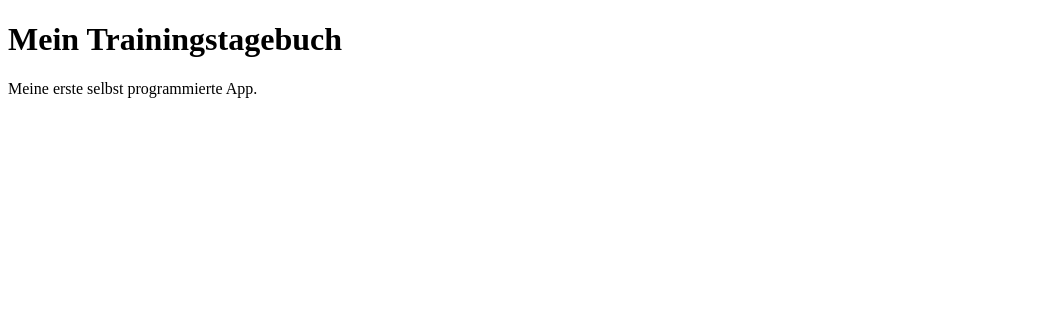
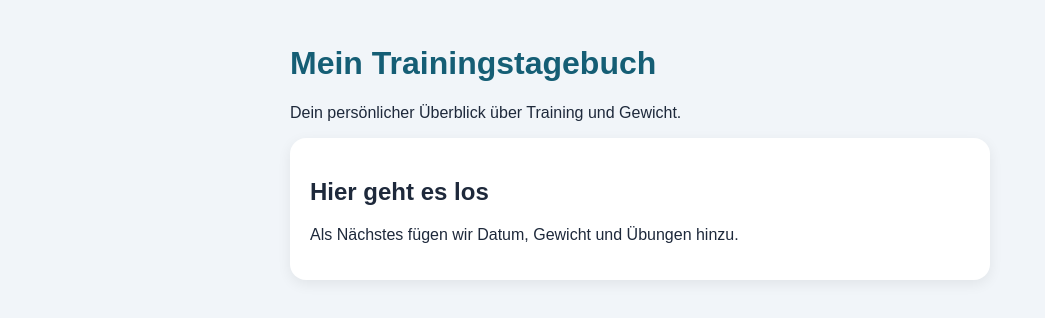
Before and after one commit to j28gk5mnp4-max/mein-trainingstagebuch, a plain HTML site: page index.html in a window 1280 px wide. Shown: the whole page, without its empty margins (0-1045 px from the left). Drawn offline with Linux system fonts and the light colour scheme.

Commit message:
Update index.html

```diff
--- a/index.html
+++ b/index.html
@@ -4,9 +4,41 @@
   <meta charset="utf-8">
   <meta name="viewport" content="width=device-width, initial-scale=1">
   <title>Mein Trainingstagebuch</title>
+  <style>
+    body {
+      font-family: Arial, sans-serif;
+      background: #f1f5f9;
+      color: #1e293b;
+      margin: 0;
+      padding: 24px;
+    }
+
+    main {
+      max-width: 700px;
+      margin: 0 auto;
+    }
+
+    h1 {
+      color: #155e75;
+    }
+
+    .karte {
+      background: white;
+      padding: 20px;
+      border-radius: 16px;
+      box-shadow: 0 4px 14px #00000012;
+    }
+  </style>
 </head>
 <body>
-  <h1>Mein Trainingstagebuch</h1>
-  <p>Meine erste selbst programmierte App.</p>
+  <main>
+    <h1>Mein Trainingstagebuch</h1>
+    <p>Dein persönlicher Überblick über Training und Gewicht.</p>
+
+    <section class="karte">
+      <h2>Hier geht es los</h2>
+      <p>Als Nächstes fügen wir Datum, Gewicht und Übungen hinzu.</p>
+    </section>
+  </main>
 </body>
 </html>
```
